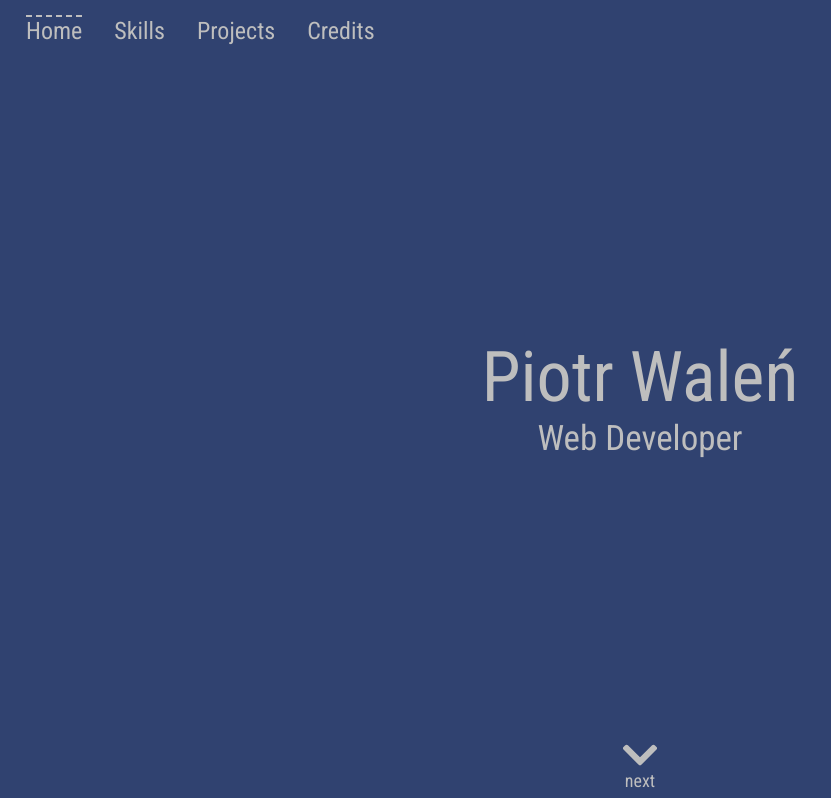
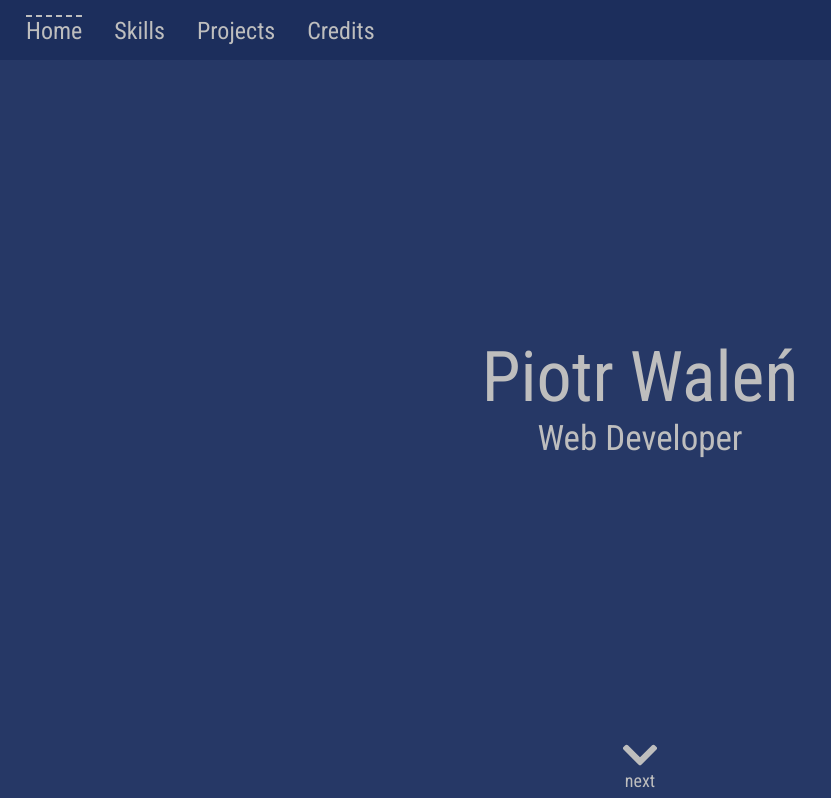
Before and after one commit to WalenPiotr/portfolio, a React app: page / in a window 1280 px wide. Shown: the top 798 px of the page, without its empty margins (0-831 px from the left). Built offline with nearby package versions, Linux system fonts and the light colour scheme.

Commit message:
Add navbar background theme

```diff
--- a/src/constants/theme.ts
+++ b/src/constants/theme.ts
@@ -2,7 +2,8 @@ const theme = {
     fontPrimaryColor: 'rgb(190, 190, 190)',
     fontHighlightColor: 'rgb(220, 220, 220)',
     boxShadowColor: 'rgb(150,150,150)',
-    backgroundColor: 'rgb(48, 66, 112)',
+    backgroundColor: 'rgb(38, 56, 102)',
+    navbarColor: 'rgb(28, 46, 92)',
 };
 
 export default theme;
```
